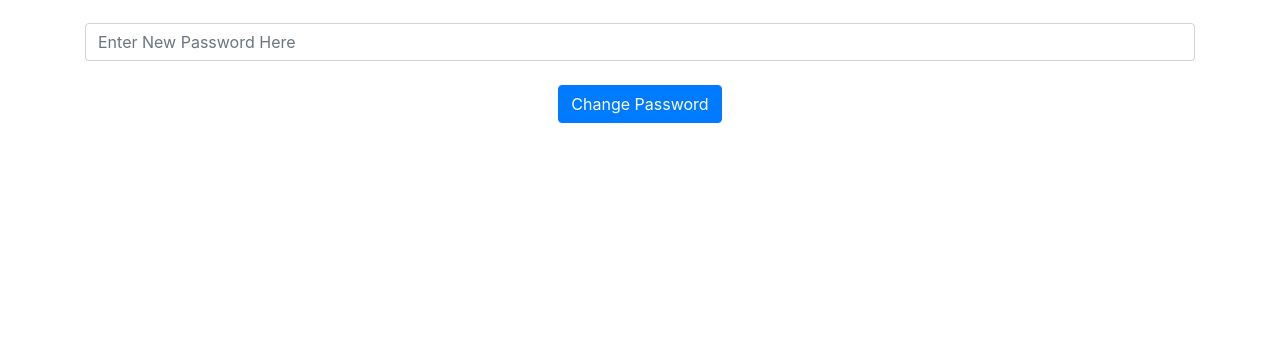
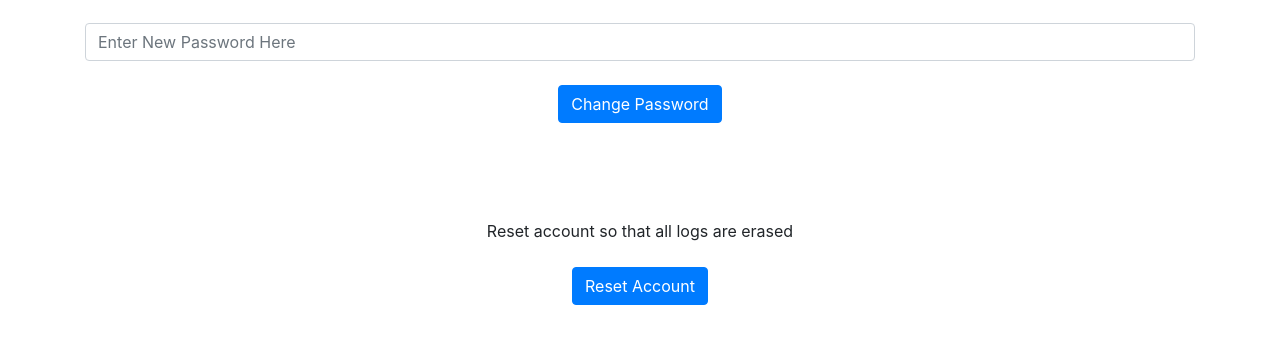
Before and after one commit to DominickN64/Fitness-Tracker, a Flask app: page /settings in a window 1280 px wide. Shown: the part 121-465 px from the top of the page. Run offline with Flask 3, Linux system fonts and the light colour scheme; some libraries are stand-ins or nearby versions.

Commit message:
reset account added

```diff
--- a/website/templates/home.html
+++ b/website/templates/home.html
@@ -4,7 +4,7 @@
 
 {%block content %}
 
-<h1 align="center">Workout Log</h1>
+<h1 align="center" style="padding-top: 20px;">Workout Log</h1>
 <ul class = "list-group list-group-flush" id = "notes">
 {%for note in user.notes%}
 <li class = "list-group-item"><div style="text-align:center">{{note.date}}</div><br>{{note.data}}<br>
--- a/website/templates/settings.html
+++ b/website/templates/settings.html
@@ -17,16 +17,21 @@ Reset Password
     <button type = "submit" class="btn btn-primary">Change Password</button>
     </div>
     </form>
-<!----
-<div align = "center" style="padding-top: 40px;">
-Reset Account by Erasing All Notes
-<form method = "POST">
-    <br>
-    <div align="center">
-    <button type = "submit" class="btn btn-primary">Reset</button>
-    </div>
-    </form>
-</div>
---->
+
+    <form method = "POST" action="/settings/resetAccount">
+        <br>
+        <br>
+        <br>
+        <br>
+
+        <div align="center">
+        Reset account so that all logs are erased
+        <br>
+        <br>
+        <button type = "submit" class="btn btn-primary">Reset Account</button>
+        </div>
+        </form>
+
+
 
 {%endblock%}
--- a/website/views.py
+++ b/website/views.py
@@ -1,4 +1,4 @@
-from flask import Blueprint, render_template, request, flash, jsonify
+from flask import Blueprint, render_template, request, flash, jsonify, redirect, url_for
 from flask_login import  login_required, current_user
 from .models import Note
 from . import db
@@ -47,3 +47,14 @@ def settings():
     return render_template("settings.html", user = current_user)
 
 #@views.route("/deleteAllNotes")
+
+@views.route("/settings/resetAccount",methods=['POST'])
+def resetAccount():
+
+    for note in current_user.notes:
+        db.session.delete(note)
+        db.session.commit()
+
+    flash("Account Sucessfully Reset")
+
+    return redirect(url_for('views.settings'))
```
Also changed, not shown: instance/database.db, website/static/images/mista.png (added), website/templates/base.html (line endings or trailing spaces).
